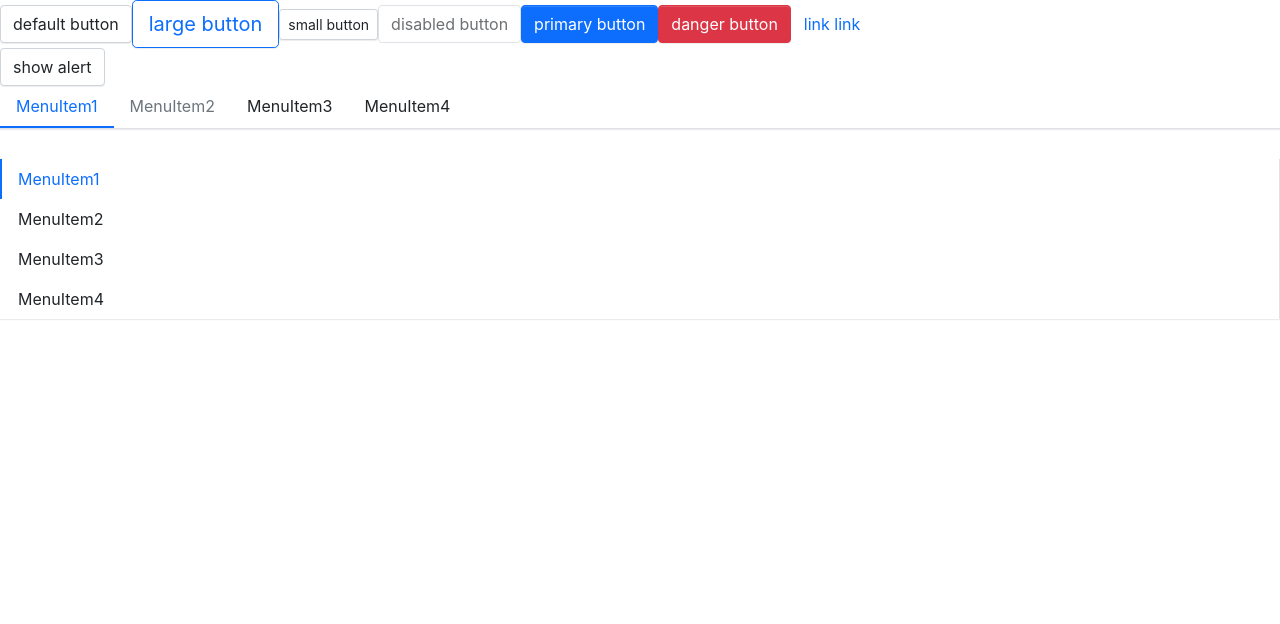
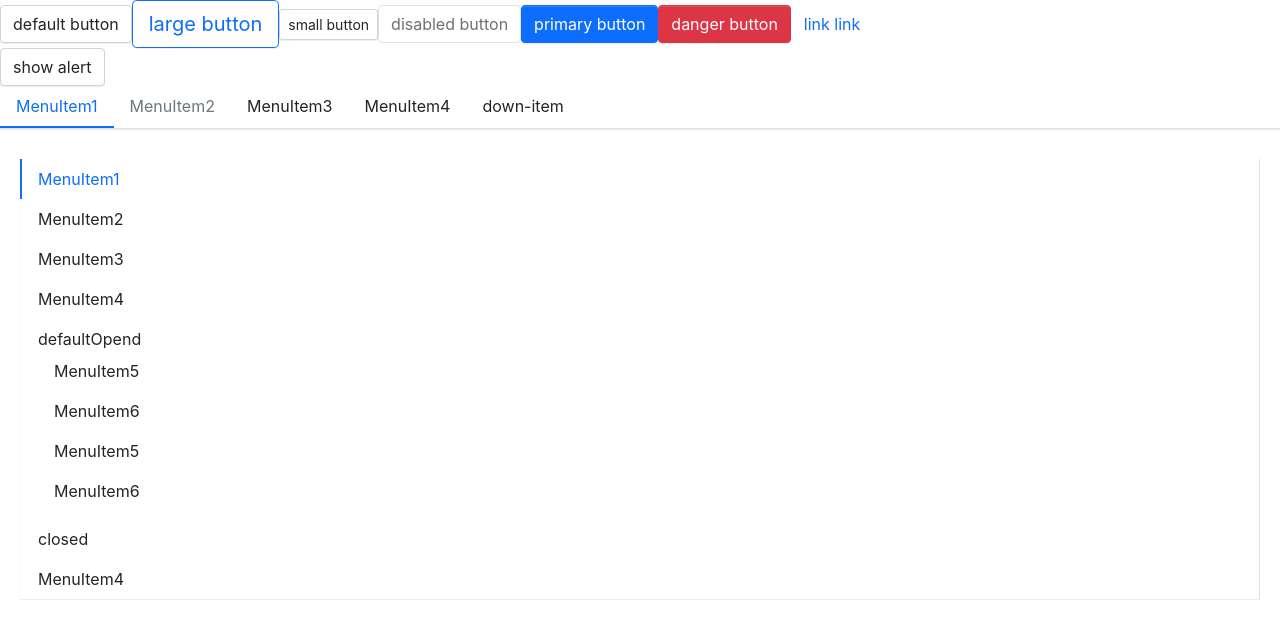
Before and after one commit to lvke210/iuui, a React (Create React App) app: page / in a window 1280 px wide. Shown: the top 624 px of the page. Built offline with nearby package versions, Linux system fonts and the light colour scheme.

Commit message:
feature: submenu

```diff
--- a/src/App.tsx
+++ b/src/App.tsx
@@ -3,10 +3,14 @@
 import Alert from "./components/alert/alert";
 import Menu from "./components/menu/menu";
 import MenuItem from "./components/menu/menuItem";
+import SubMenu from "./components/menu/subMenu";
 const App: React.FC = () => {
   function hclick() {
     console.log("click");
   }
+  const handleSelect = (index: string | number) => {
+    console.log(index);
+  };
   let [visible, setVisible] = useState(false);
 
   return (
@@ -31,19 +35,34 @@
       <Button onClick={() => setVisible(!visible)}>show alert</Button>
 
       <br />
-      <Menu defaultIndex={0}>
-        <MenuItem index={0}> MenuItem1</MenuItem>
-        <MenuItem index={1} disabled={true}>
-          MenuItem2
-        </MenuItem>
-        <MenuItem index={2}> MenuItem3</MenuItem>
-        <MenuItem index={3}> MenuItem4</MenuItem>
+      <Menu defaultIndex="0" onSelect={(index) => handleSelect(index)}>
+        <MenuItem> MenuItem1</MenuItem>
+        <MenuItem disabled={true}>MenuItem2</MenuItem>
+        <MenuItem> MenuItem3</MenuItem>
+        <MenuItem> MenuItem4</MenuItem>
+        <SubMenu title="down-item">
+          <MenuItem> MenuItem5</MenuItem>
+          <MenuItem> MenuItem6</MenuItem>
+        </SubMenu>
       </Menu>
 
-      <Menu defaultIndex={0} mode="vertical">
+      <Menu defaultIndex="0" mode="vertical" onSelect={handleSelect}>
         <MenuItem> MenuItem1</MenuItem>
-        <MenuItem>MenuItem2</MenuItem>
+        <MenuItem> MenuItem2</MenuItem>
         <MenuItem> MenuItem3</MenuItem>
+        <MenuItem> MenuItem4</MenuItem>
+        <SubMenu title="defaultOpend" defaultOpend={true}>
+          <MenuItem> MenuItem5</MenuItem>
+          <MenuItem> MenuItem6</MenuItem>
+          <MenuItem> MenuItem5</MenuItem>
+          <MenuItem> MenuItem6</MenuItem>
+        </SubMenu>
+        <SubMenu title="closed">
+          <MenuItem> MenuItem5</MenuItem>
+          <MenuItem> MenuItem6</MenuItem>
+          <MenuItem> MenuItem5</MenuItem>
+          <MenuItem> MenuItem6</MenuItem>
+        </SubMenu>
         <MenuItem> MenuItem4</MenuItem>
       </Menu>
     </div>
--- a/src/components/menu/_menu.scss
+++ b/src/components/menu/_menu.scss
@@ -1,4 +1,4 @@
-.menu{
+.menu {
   display: flex;
   flex-wrap: wrap;
   padding-left: 0;
@@ -6,32 +6,91 @@
   list-style: none;
   border-bottom: $menu-border-width solid $menu-border-color;
   box-shadow: $menu-box-shadow;
-  .menu-item{
+  >.menu-item {
     padding: $menu-item-padding-y $menu-item-padding-x;
     cursor: pointer;
-    transition:  $menu-transition;
-    &:hover,&focus{
+    transition: $menu-transition;
+    &:hover, &:focus {
       text-decoration: none;
     }
     &.is-disabled {
+      color: $menu-item-disabled-color;
       pointer-events: none;
-      color: $menu-item-disabled-color;
       cursor: default;
     }
-    &.is-active,&:hover{
-      color:$menu-item-active-color;
+    &.is-active, &:hover {
+      color: $menu-item-active-color;
       border-bottom: $menu-item-active-border-width solid $menu-item-active-color;
     }
   }
+  .submenu-item {
+    position: relative;
+    .submenu-title {
+      display: flex;
+      align-items: center;
+    }
+    .arrow-icon {
+      transition: transform .25s ease-in-out;
+      margin-left: 3px;
+    }
+    &:hover {
+      .arrow-icon {
+        transform: rotate(180deg);
+      }
+    }
+  }
+  .is-vertical {
+    .arrow-icon {
+      transform: rotate(0deg) !important;
+    }
+  }
+  .is-vertical.is-opened {
+    .arrow-icon {
+      transform: rotate(180deg) !important;
+    }
+  }
+  .submenu {
+    display: none;
+    list-style:none;
+    padding-left: 0;
+    white-space: nowrap;
+    //transition: $menu-transition;
+    .menu-item {
+      padding: $menu-item-padding-y $menu-item-padding-x;
+      cursor: pointer;
+      transition: $menu-transition;
+      color: $body-color;
+      &.is-active, &:hover {
+        color: $menu-item-active-color !important;
+      }
+    }
+  }
+  .submenu.menu-opened {
+    display: block;
+  }
 }
-
+.menu-horizontal {
+  >.menu-item {
+    border-bottom: $menu-item-active-border-width solid transparent;
+  }
+  .submenu {
+    position: absolute;
+    background: $white;
+    z-index: 100;
+    top: calc(100% + 8px);
+    left: 0;
+    border: $menu-border-width solid $menu-border-color;
+    box-shadow: $submenu-box-shadow;
+  }
+}
 .menu-vertical {
   flex-direction: column;
   border-bottom: 0px;
-  border-right:$menu-border-width solid $menu-border-color ;
-  .menu-item{
-    border-left:$menu-item-active-border-width solid transparent ;
-    &.is-active,&:hover{
+  margin: 10px 20px;
+  border-right: $menu-border-width solid $menu-border-color;
+  >.menu-item {
+    border-left: $menu-item-active-border-width solid transparent;
+    &.is-active, &:hover {
       border-bottom: 0px;
       border-left: $menu-item-active-border-width solid $menu-item-active-color;
     }
--- a/src/components/menu/menu.tsx
+++ b/src/components/menu/menu.tsx
@@ -3,26 +3,29 @@
 import { MenuItemProps } from "./menuItem";
 
 export type MenuMode = "horizontal" | "vertical";
-export type selectCallback = (selectedIndex: number) => void;
+export type selectCallback = (selectedIndex: string) => void;
 export interface MenuProps {
-  defaultIndex?: number;
+  defaultIndex?: string;
   className?: string;
   mode?: MenuMode;
   style?: React.CSSProperties;
   onSelect?: selectCallback;
+  // defaultOpenSubmenus?: string[];
 }
 
 interface IMenuContext {
-  index: number;
+  index: string;
   onSelect?: selectCallback;
+  mode?: MenuMode;
+  // defaultOpenSubmenus?: string[];
 }
-export const MenuContext = createContext<IMenuContext>({ index: 0 });
+export const MenuContext = createContext<IMenuContext>({ index: "0" });
 
 const Menu: React.FC<MenuProps> = (props) => {
   const { defaultIndex, className, mode, style, onSelect, children } = props;
   const [curActive, setActive] = useState(defaultIndex);
 
-  const handleClick = (index: number) => {
+  const handleClick = (index: string) => {
     setActive(index);
     if (onSelect) {
       onSelect(index);
@@ -30,20 +33,23 @@
   };
 
   const passedContext: IMenuContext = {
-    index: curActive ? curActive : 0,
+    index: curActive ? curActive : "0",
     onSelect: handleClick,
+    mode,
+    // defaultOpenSubmenus,
   };
   const classes = classNames("menu", className, {
     "menu-vertical": mode === "vertical",
+    "menu-horizontal": mode !== "vertical",
   });
 
   const renderChildren = () => {
     return React.Children.map(children, (child, index) => {
       const childElement = child as React.FunctionComponentElement<MenuItemProps>;
       const { displayName } = childElement.type;
-      if (displayName === "MenuItem") {
+      if (displayName === "MenuItem" || displayName === "SubMenu") {
         return React.cloneElement(childElement, {
-          index,
+          index: index.toString(),
         });
       } else {
         console.error("Warning: Menu has a child which is not a MEnuItem component");
@@ -60,6 +66,6 @@
 
 Menu.defaultProps = {
   mode: "horizontal",
-  defaultIndex: 0,
+  defaultIndex: "0",
 };
 export default Menu;
--- a/src/components/menu/menuItem.tsx
+++ b/src/components/menu/menuItem.tsx
@@ -3,7 +3,7 @@
 import { MenuContext } from "./menu";
 
 export interface MenuItemProps {
-  index?: number;
+  index?: string;
   disabled?: boolean;
   className?: string;
   style?: React.CSSProperties;
@@ -20,7 +20,7 @@
   });
 
   const handleClick = () => {
-    if (context.onSelect && !disabled && typeof index === "number") {
+    if (context.onSelect && !disabled && typeof index === "string") {
       context.onSelect(index);
     }
   };
--- /dev/null
+++ b/src/components/menu/subMenu.tsx
@@ -0,0 +1,87 @@
+import React, { useContext, FunctionComponentElement, useState } from "react";
+import classNames from "classnames";
+import { MenuContext } from "./menu";
+import { MenuItemProps } from "./menuItem";
+
+export interface SubMenuProps {
+  className?: string;
+  title: string;
+  index?: string;
+  defaultOpend?: boolean;
+}
+
+const SubMenu: React.FC<SubMenuProps> = (props) => {
+  const { children, className, title, index, defaultOpend } = props;
+
+  const context = useContext(MenuContext);
+
+  // const openedSubMenus = context.defaultOpenSubmenus as Array<string>;
+  // const isOpend =
+  //   index && context.mode === "vertical" && openedSubMenus ? openedSubMenus.includes(index) : false;
+  const [menuOpen, setOpen] = useState(defaultOpend);
+  const classes = classNames("menu-item submenu-item", className, {
+    "is-active": context.index === index,
+  });
+
+  const handleClick = (e: React.MouseEvent) => {
+    e.preventDefault();
+    setOpen(!menuOpen);
+  };
+  let timer: any;
+  const handleMouse = (e: React.MouseEvent, toggle: boolean) => {
+    clearTimeout(timer);
+    e.preventDefault();
+    timer = setTimeout(() => {
+      setOpen(toggle);
+    }, 300);
+  };
+
+  const clickEvents =
+    context.mode === "vertical"
+      ? {
+          onClick: handleClick,
+        }
+      : {};
+
+  const hoverEvent =
+    context.mode !== "vertical"
+      ? {
+          onMouseEnter: (e: React.MouseEvent) => {
+            handleMouse(e, true);
+          },
+          onMouseLeave: (e: React.MouseEvent) => {
+            handleMouse(e, false);
+          },
+        }
+      : {};
+
+  const renderChildren = () => {
+    const subMenuClasses = classNames("submenu", {
+      "menu-opened": menuOpen,
+    });
+    const childrenComponent = React.Children.map(children, (child, i) => {
+      const childElement = child as FunctionComponentElement<MenuItemProps>;
+      if (childElement.type.displayName === "MenuItem") {
+        return React.cloneElement(childElement, {
+          index: `${index}-${i}`,
+        });
+      } else {
+        console.error("Warning: Menu has a child which is not a MEnuItem component");
+      }
+    });
+
+    return <ul className={subMenuClasses}>{childrenComponent}</ul>;
+  };
+
+  return (
+    <li className={classes} key={index} {...hoverEvent}>
+      <div className="submenu-title" onClick={handleClick} {...clickEvents}>
+        {title}
+      </div>
+      {renderChildren()}
+    </li>
+  );
+};
+
+SubMenu.displayName = "SubMenu";
+export default SubMenu;
```
Also changed, not shown: 1 other file (tests, documents, lock files or other folders).
